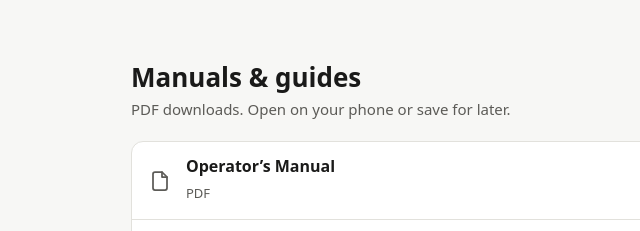
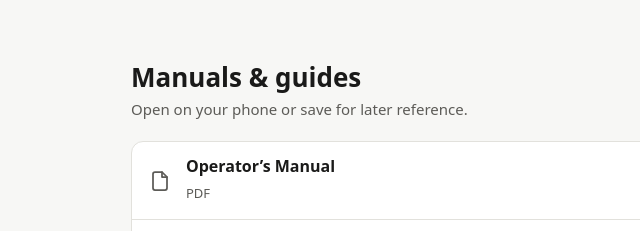
Before and after one commit to atripp3000/guardian-support, a plain HTML site: page index.html in a window 1280 px wide. Shown: the part 1066-1297 px from the top of the page, 149-789 px from the left. Drawn offline with Linux system fonts and the light colour scheme.

Commit message:
PDF note language change

```diff
--- a/index.html
+++ b/index.html
@@ -211,7 +211,7 @@
   <!-- ===================== DOCUMENTS ===================== -->
   <section id="documents" aria-labelledby="docs-h">
     <h2 id="docs-h">Manuals &amp; guides</h2>
-    <p class="section-note">PDF downloads. Open on your phone or save for later.</p>
+    <p class="section-note">Open on your phone or save for later reference.</p>
     <ul class="docs">
       <li><a class="doc" href="manuals/GPS-Operators-Guide.pdf" target="_blank" rel="noopener">
         <svg class="ico" width="24" height="24" viewBox="0 0 24 24" fill="none" stroke="currentColor" stroke-width="1.75" stroke-linecap="round" stroke-linejoin="round" aria-hidden="true"><path d="M14 3H7a2 2 0 0 0-2 2v14a2 2 0 0 0 2 2h10a2 2 0 0 0 2-2V8z"/><polyline points="14 3 14 8 19 8"/></svg>
```
